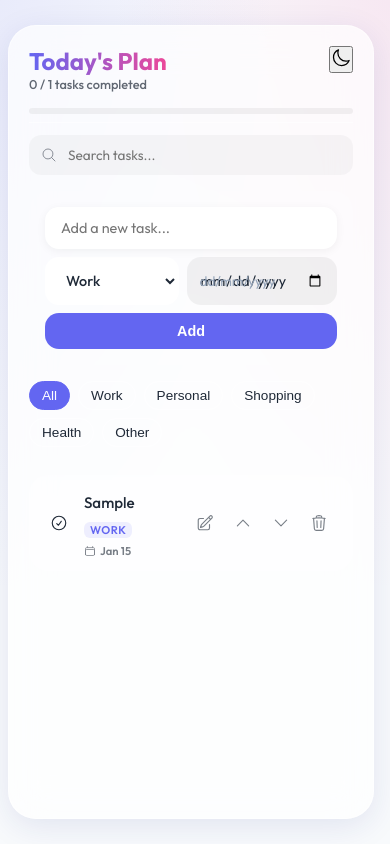
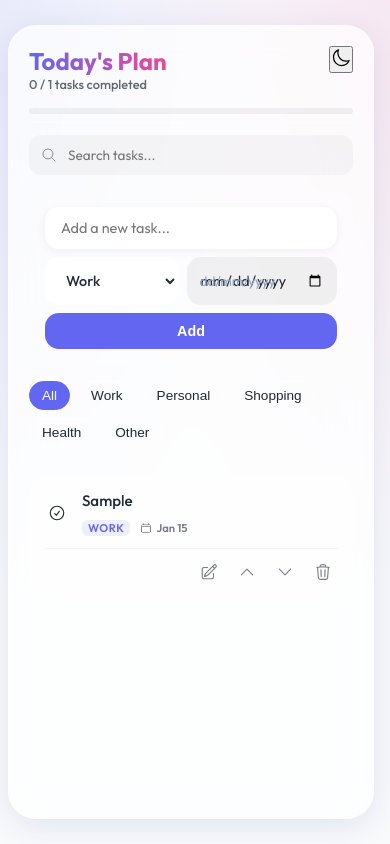
Before and after one commit to Tinashe623/Todo-App, a React (Vite) app: page / in a window 390 px wide. Both pictures are taken after typing "Sample", "2020-01-15" into the empty fields and a click on the button "Add". Built offline with nearby package versions, Linux system fonts and the light colour scheme.

Commit message:
feat: enhance task item responsiveness for mobile screens by adjusting flex behavior and styling actions.

```diff
--- a/src/components/TaskItem.css
+++ b/src/components/TaskItem.css
@@ -171,6 +171,7 @@ li:hover {
   .task-body {
     padding-left: 0;
     margin-top: 4px;
+    min-width: 0; /* Important for flex-shrink */
   }
 
   .task-title {
@@ -196,3 +197,33 @@ li:hover {
     height: 18px;
   }
 }
+
+@media (max-width: 480px) {
+  li {
+    flex-wrap: wrap;
+    padding: 14px;
+    gap: 8px 12px;
+  }
+
+  .task-body {
+    flex: 1 1 calc(100% - 50px); /* Allow body to take most space next to check */
+    margin-top: 0;
+  }
+
+  .actions {
+    width: 100%;
+    justify-content: flex-end;
+    margin-top: 4px;
+    padding-top: 8px;
+    border-top: 1px solid rgba(0, 0, 0, 0.05);
+    gap: 8px;
+  }
+
+  .dark-mode .actions {
+    border-top-color: rgba(255, 255, 255, 0.05);
+  }
+
+  .icon-btn {
+    padding: 6px;
+  }
+}
```
